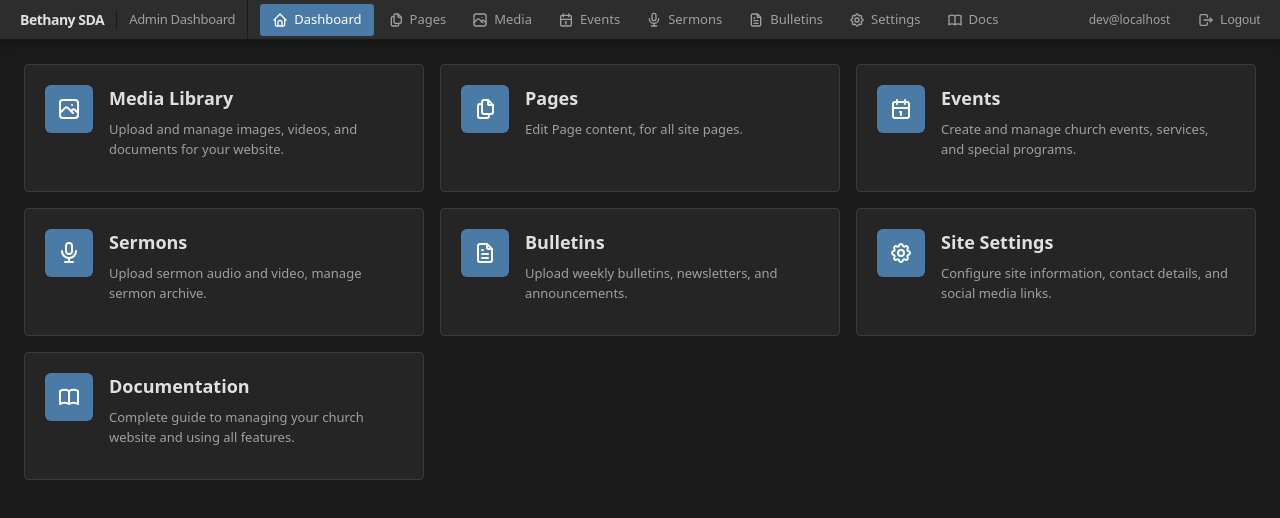
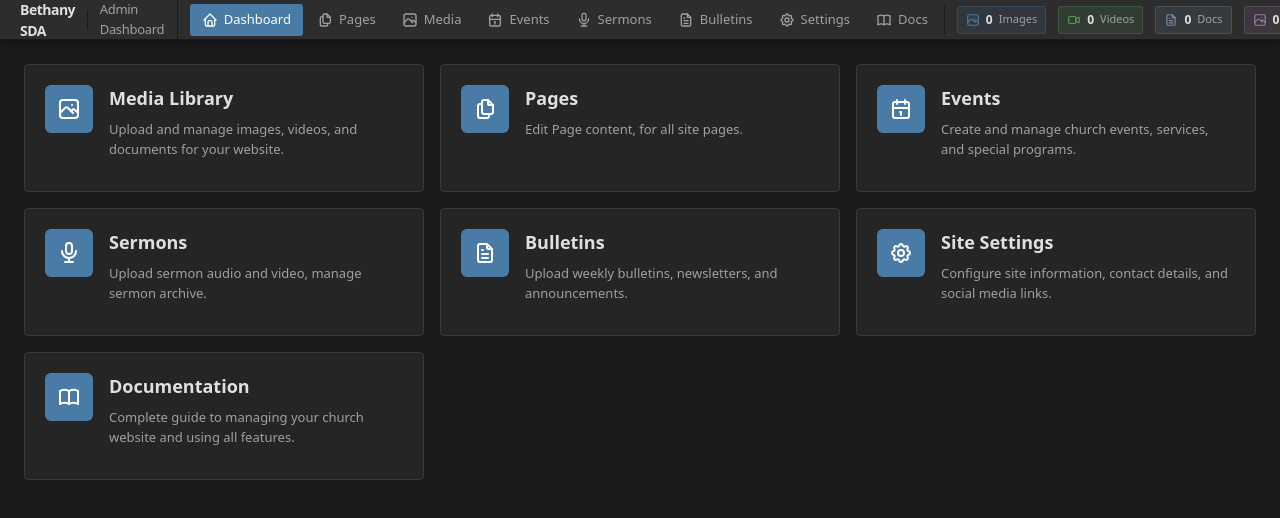
Before and after one commit to Shiryu-Studios-LLC/BethanySDAWebsite, a React (Vite) app: page /admin in a window 1280 px wide. Shown: the top 518 px of the page. Built offline with nearby package versions, Linux system fonts and the light colour scheme; no server answers.

Commit message:
Revert "Remove Quick Stats badges from toolbar"
This reverts commit 1d1e54e0857fd82d46543fd6018d1b684e318ea9.

```diff
--- a/src/components/UnrealToolbar.jsx
+++ b/src/components/UnrealToolbar.jsx
@@ -143,6 +143,24 @@ export default function UnrealToolbar({ stats, loadingStats }) {
         })}
       </div>
 
+      {/* Quick Stats */}
+      {stats && (
+        <div style={{
+          display: 'flex',
+          alignItems: 'center',
+          gap: '12px',
+          paddingLeft: '12px',
+          paddingRight: '12px',
+          borderLeft: `1px solid ${unrealTheme.toolbarBorder}`,
+          borderRight: `1px solid ${unrealTheme.toolbarBorder}`
+        }}>
+          <StatBadge icon={IconPhoto} value={loadingStats ? '...' : stats.images} label="Images" color="#4a7ba7" />
+          <StatBadge icon={IconVideo} value={loadingStats ? '...' : stats.videos} label="Videos" color="#5a9b5a" />
+          <StatBadge icon={IconFileText} value={loadingStats ? '...' : stats.documents} label="Docs" color="#7b8ba7" />
+          <StatBadge icon={IconPhoto} value={loadingStats ? '...' : stats.totalFiles} label="Total" color="#9b7ba7" />
+        </div>
+      )}
+
       {/* Right Side - User Menu */}
       <div style={{
         display: 'flex',
```
